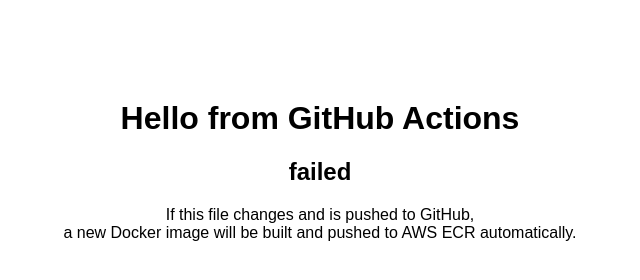
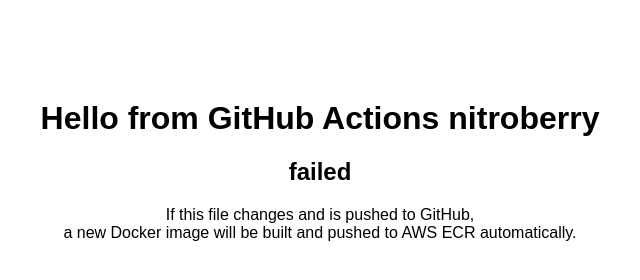
Before and after one commit to abhimanyu8829/Nitroberry_DevOps_CICD, a website: page index.html in a window 1280 px wide. Shown: the whole page, without its empty margins (320-960 px from the left). Drawn offline with Linux system fonts and the light colour scheme.

Commit message:
prettier

```diff
--- a/index.html
+++ b/index.html
@@ -5,7 +5,7 @@
   </head>
 
   <body style="text-align: center; font-family: Arial; margin-top: 100px">
-    <h1>Hello from GitHub Actions</h1>
+    <h1>Hello from GitHub Actions nitroberry</h1>
 
     <h2>failed</h2>
 
```
